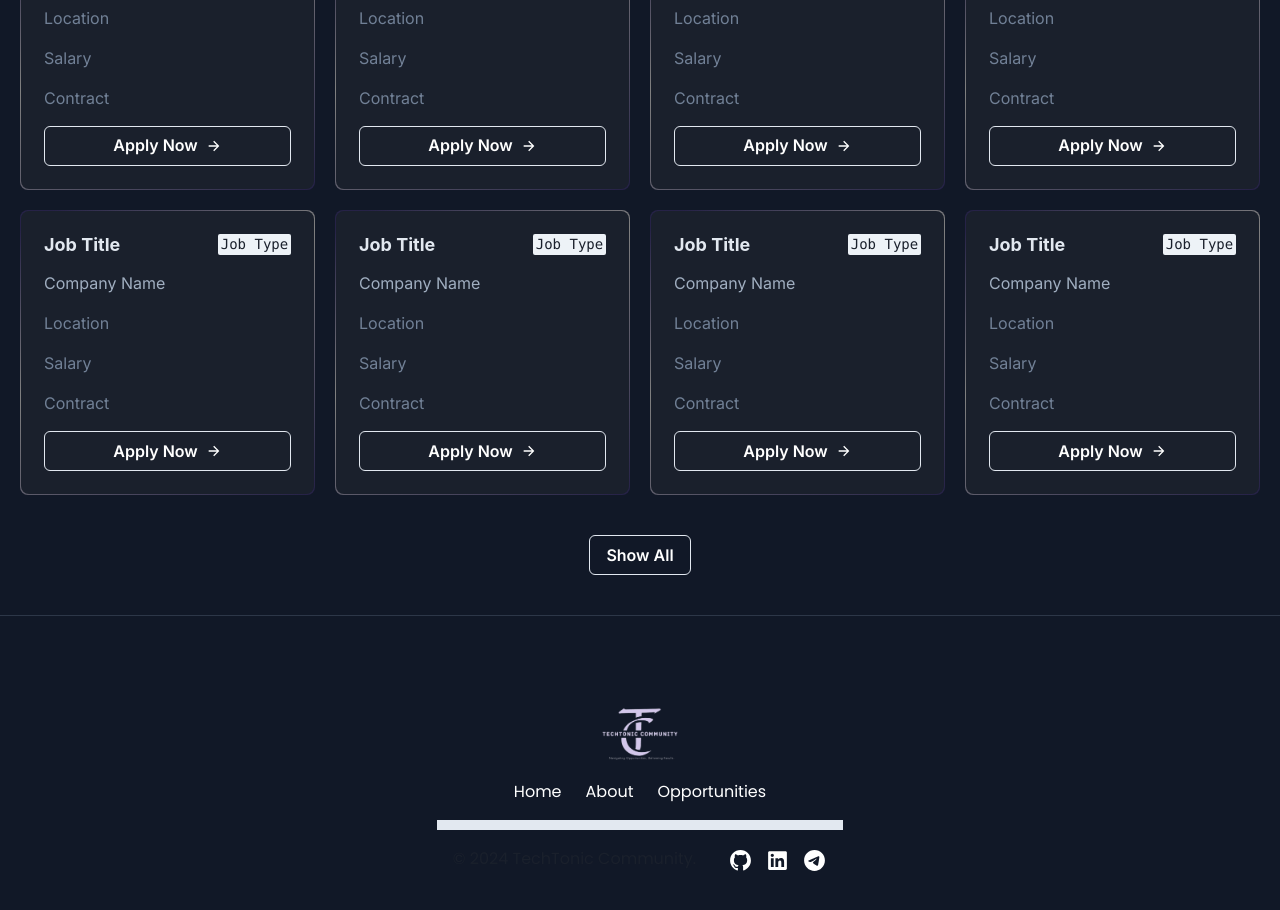
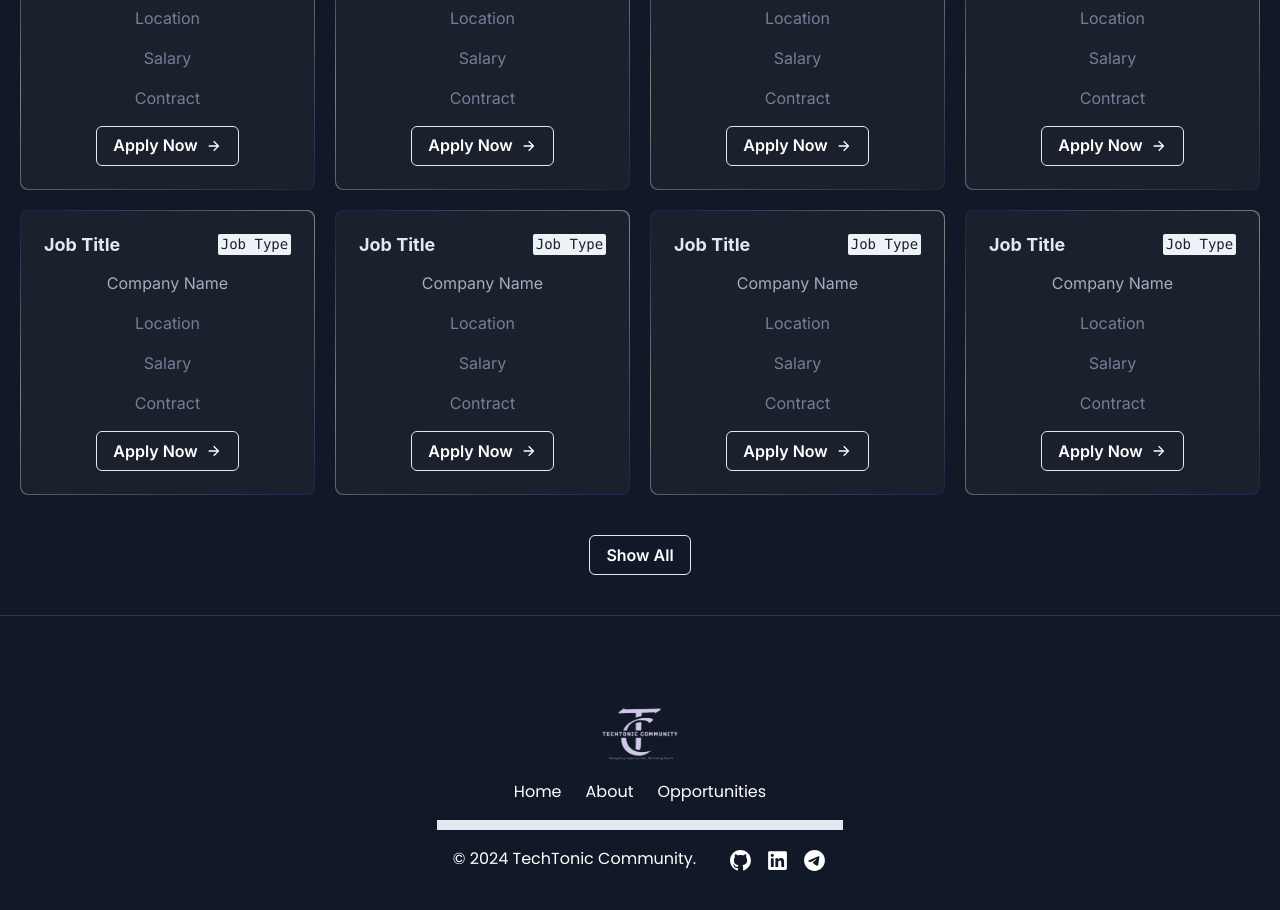
Before and after one commit to exionstech/techtonic-new, a Next.js app: page / in a window 1280 px wide. Shown: the part 1460-2370 px from the top of the page. Built offline with nearby package versions, Linux system fonts and the light colour scheme.

Commit message:
Content center, Visiblity of copyright and Object-cover to container

```diff
--- a/app/(dashboard)/(routes)/dashboard/page.tsx
+++ b/app/(dashboard)/(routes)/dashboard/page.tsx
@@ -43,7 +43,7 @@ import RecommendedJobList from "../../_components/recommended-jobs"
          src="/img/job-portal-banner.jpg"
          alt="Home Banner"
          fill
-         className="object-cover w-full h-full"
+         className="object-contain w-full h-full"
          />
        </Box>
 
--- a/components/Cards/OpportunityCard.tsx
+++ b/components/Cards/OpportunityCard.tsx
@@ -20,6 +20,7 @@ const OpportunityCard = () => {
       }
       borderRadius="lg"
       key="da"
+      textAlign="center" // Aligns text inside the box
     >
       <Box
         position="absolute"
@@ -27,8 +28,8 @@ const OpportunityCard = () => {
         bgColor={"gray.800"}
         borderRadius="inherit"
       />
-      <Stack position="relative" p="6" spacing="4">
-        <Flex>
+      <Stack position="relative" p="6" spacing="4" align="center"> {/* Center align stack items */}
+        <Flex justifyContent="center" width="100%"> {/* Centers heading and code inside flex */}
           <Heading fontSize="lg" color={"gray.200"}>
             Job Title
           </Heading>
@@ -45,6 +46,7 @@ const OpportunityCard = () => {
           colorScheme="gray"
           color="white"
           _hover={{ colorScheme: "black" }}
+          alignSelf="center" // Center align button
         >
           <Link href="/opportunities">Apply Now</Link>
         </Button>
--- a/components/Footer/Footer.tsx
+++ b/components/Footer/Footer.tsx
@@ -63,7 +63,7 @@ export default function Footer() {
             justify={{ base: "center", md: "space-between" }}
             align={{ base: "center", md: "center" }}
           >
-            <Text>© 2024 TechTonic Community.</Text>
+            <Text color="white">© 2024 TechTonic Community.</Text>
             <Stack direction={"row"} spacing={6}>
               <Socials />
             </Stack>
```
